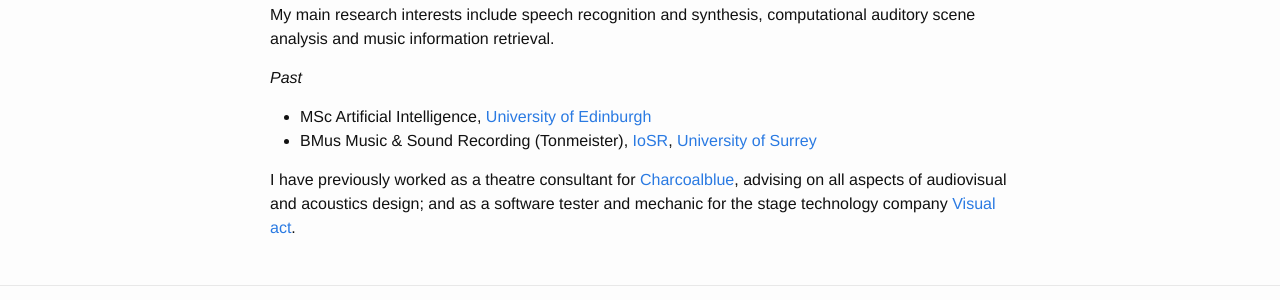
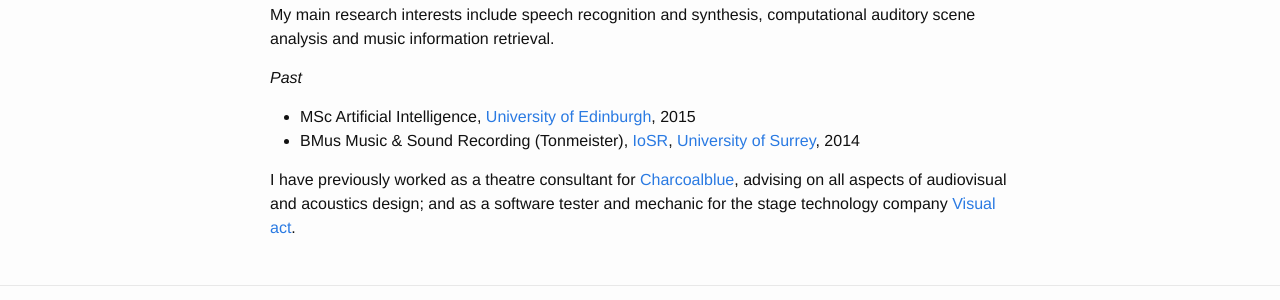
Before and after one commit to jfainberg/jfainberg.github.io, a Jekyll site: the page built from index.html, in a window 1280 px wide. Shown: the part 249-549 px from the top of the page. Built offline with Jekyll 4.4.1, drawn with Linux system fonts in a browser that asks for light colours; nearby versions of some CDN libraries.

Commit message:
Study years

```diff
--- a/_includes/content.markdown
+++ b/_includes/content.markdown
@@ -4,8 +4,8 @@ My main research interests include speech recognition and synthesis, computation
 
 *Past*
 
-- MSc Artificial Intelligence, [University of Edinburgh]
-- BMus Music & Sound Recording (Tonmeister), [IoSR], [University of Surrey]
+- MSc Artificial Intelligence, [University of Edinburgh], 2015
+- BMus Music & Sound Recording (Tonmeister), [IoSR], [University of Surrey], 2014
 
 I have previously worked as a theatre consultant for [Charcoalblue], advising on all aspects of audiovisual and acoustics design; and as a software tester and mechanic for the stage technology company [Visual act].
 
```
